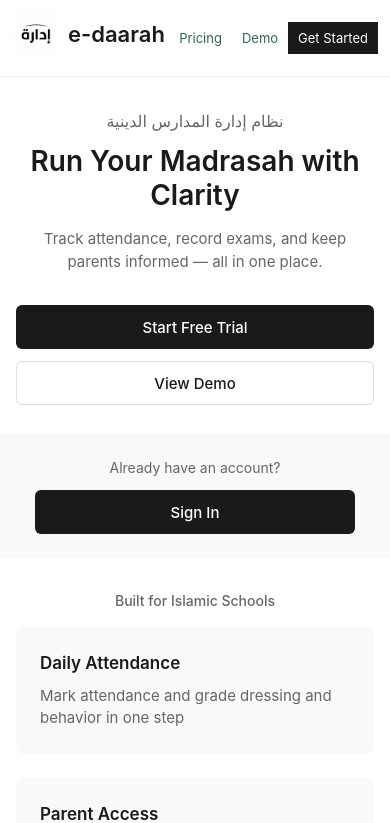
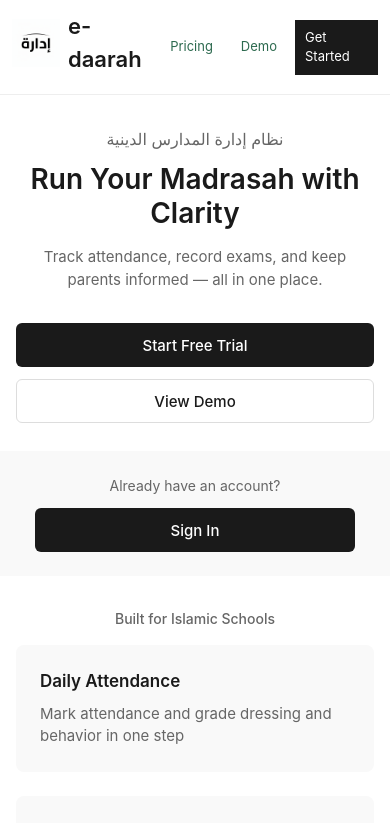
Before and after one commit to aoalaka/e-daarah, a React (Vite) app in the folder frontend/: page / in a window 390 px wide. Shown: the top 823 px of the page. Built offline with nearby package versions, Linux system fonts and the light colour scheme; no server answers.

Commit message:
Fix navbar link alignment: force flex row and right alignment for nav links on landing and pricing pages

```diff
--- a/frontend/src/pages/Landing.css
+++ b/frontend/src/pages/Landing.css
@@ -402,7 +402,11 @@
   }
 
   .header-nav {
-    gap: 4px;
+    display: flex;
+    flex-direction: row;
+    align-items: center;
+    gap: 8px;
+    margin-left: auto;
   }
 
   .nav-link {
--- a/frontend/src/pages/Pricing.css
+++ b/frontend/src/pages/Pricing.css
@@ -12,8 +12,10 @@
 
 .pricing-header .header-nav {
   display: flex;
+  flex-direction: row;
+  align-items: center;
   gap: 8px;
-  align-items: center;
+  margin-left: auto;
 }
 
 .pricing-header .nav-link {
```
